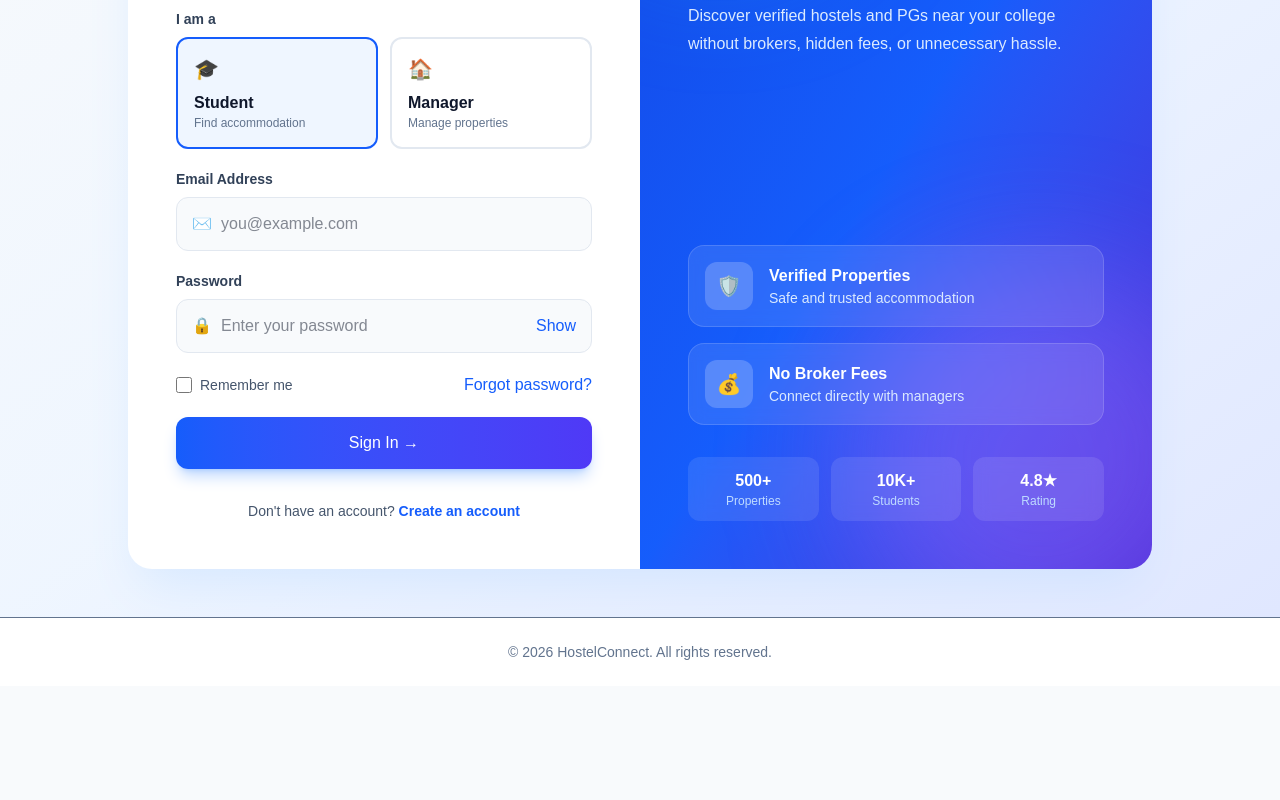
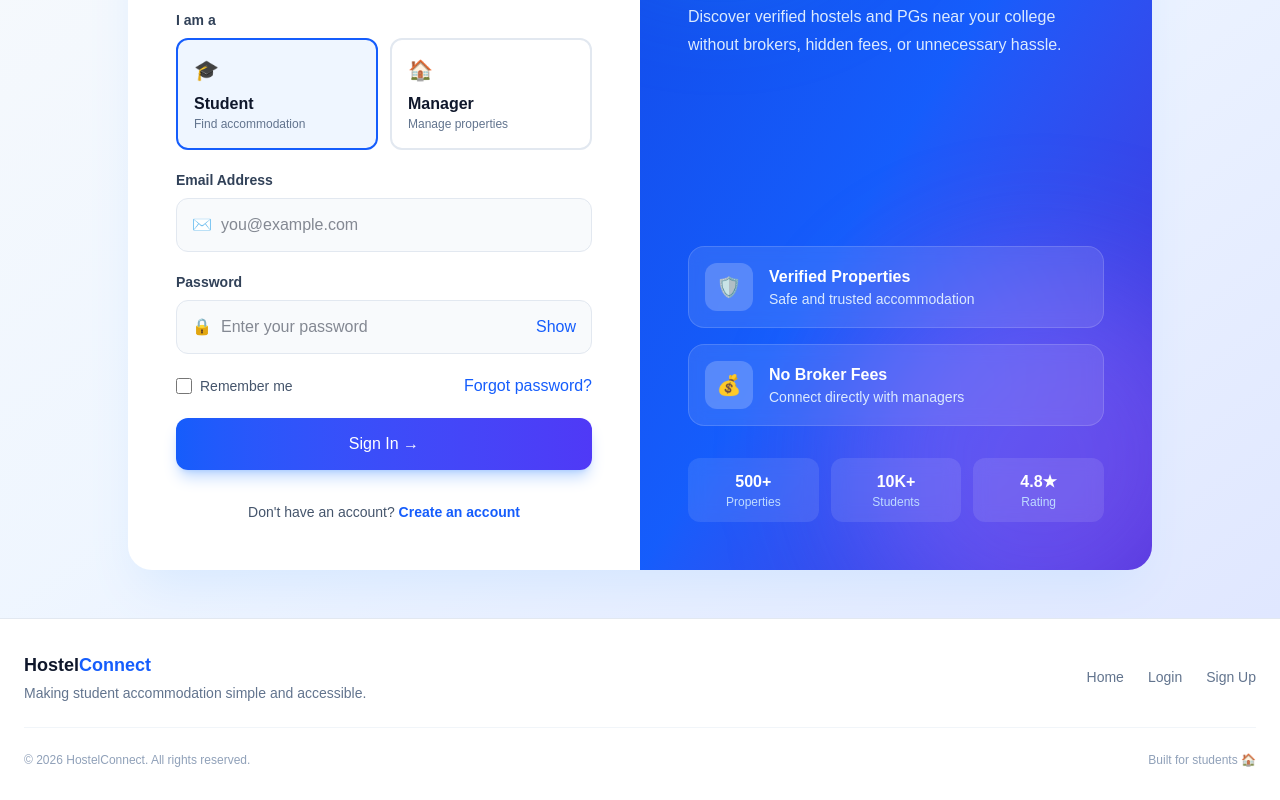
Before and after one commit to SrujalWadekar/HostelConnect, a Next.js app: page /login in a window 1280 px wide. Shown: the part 376-1176 px from the top of the page. Before the commit the page ends 1062 px from the top, so only its background shows below. Built offline with nearby package versions, Linux system fonts and the light colour scheme.

Commit message:
Improve layout page design

```diff
--- a/app/layout.tsx
+++ b/app/layout.tsx
@@ -3,23 +3,85 @@ import "./globals.css";
 import Navbar from "./components/Navbar";
 
 export const metadata: Metadata = {
-  title: "HostelConnect",
-  description: "Short-term & long-term student accommodation",
+  title: "HostelConnect | Student Accommodation",
+  description:
+    "Find verified and affordable short-term and long-term student accommodation.",
 };
 
 export default function RootLayout({
   children,
-}: {
+}: Readonly<{
   children: React.ReactNode;
-}) {
+}>) {
   return (
     <html lang="en">
-      <body className="bg-[#f8fafc] text-slate-900 min-h-screen flex flex-col">
-        <Navbar />
-        <main className="flex-1">{children}</main>
-        <footer className="border-t py-6 text-center text-sm text-slate-500 bg-white">
-          © {new Date().getFullYear()} HostelConnect. All rights reserved.
-        </footer>
+      <body className="min-h-screen bg-slate-50 text-slate-900 antialiased">
+        <div className="flex min-h-screen flex-col">
+
+          {/* Navigation */}
+          <header className="sticky top-0 z-50 border-b border-slate-200/80 bg-white/90 backdrop-blur-md">
+            <Navbar />
+          </header>
+
+          {/* Main Content */}
+          <main className="flex-1">
+            {children}
+          </main>
+
+          {/* Footer */}
+          <footer className="border-t border-slate-200 bg-white">
+            <div className="mx-auto max-w-7xl px-6 py-8">
+              <div className="flex flex-col items-center justify-between gap-4 md:flex-row">
+
+                {/* Brand */}
+                <div className="text-center md:text-left">
+                  <p className="text-lg font-bold text-slate-900">
+                    Hostel<span className="text-blue-600">Connect</span>
+                  </p>
+                  <p className="mt-1 text-sm text-slate-500">
+                    Making student accommodation simple and accessible.
+                  </p>
+                </div>
+
+                {/* Links */}
+                <div className="flex items-center gap-6 text-sm">
+                  <a
+                    href="/"
+                    className="text-slate-500 transition hover:text-blue-600"
+                  >
+                    Home
+                  </a>
+
+                  <a
+                    href="/login"
+                    className="text-slate-500 transition hover:text-blue-600"
+                  >
+                    Login
+                  </a>
+
+                  <a
+                    href="/signup"
+                    className="text-slate-500 transition hover:text-blue-600"
+                  >
+                    Sign Up
+                  </a>
+                </div>
+              </div>
+
+              {/* Bottom */}
+              <div className="mt-6 flex flex-col items-center justify-between gap-2 border-t border-slate-100 pt-6 text-center text-xs text-slate-400 sm:flex-row">
+                <p>
+                  © {new Date().getFullYear()} HostelConnect. All rights reserved.
+                </p>
+
+                <p>
+                  Built for students 🏠
+                </p>
+              </div>
+            </div>
+          </footer>
+
+        </div>
       </body>
     </html>
   );
```
